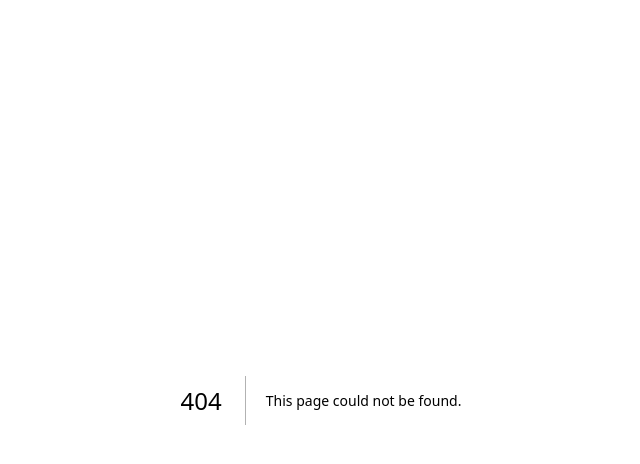
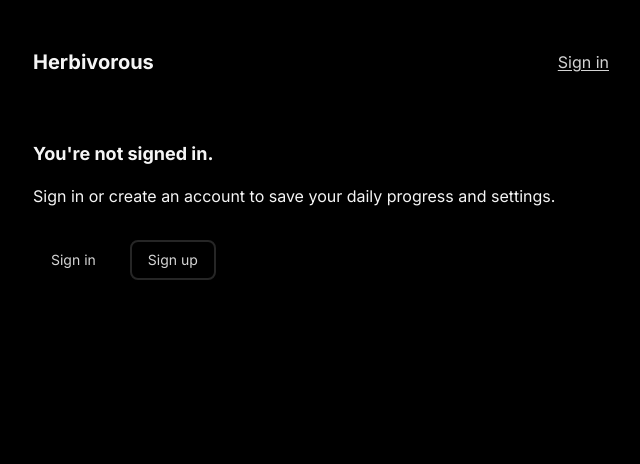
Before and after one commit to fvrests/herbivorous, a Next.js app: page /signin in a window 1280 px wide. Before the commit this address had no page. Shown: the top 464 px of the page, without its empty margins (319-959 px from the left). Built offline with nearby package versions, Linux system fonts and the light colour scheme; no server answers.

Commit message:
wip: add sign in / sign up page

```diff
--- a/package.json
+++ b/package.json
@@ -10,6 +10,7 @@
   },
   "dependencies": {
     "@headlessui/react": "^1.7.17",
+    "firebase": "^10.6.0",
     "next": "14.0.1",
     "react": "^18",
     "react-dom": "^18",
--- /dev/null
+++ b/src/app/firebase.ts
@@ -0,0 +1,112 @@
+import { useState, useEffect } from "react";
+import { initializeApp } from "firebase/app";
+import {
+  getAuth,
+  onAuthStateChanged,
+  createUserWithEmailAndPassword,
+  signInWithEmailAndPassword,
+  signOut as authSignOut,
+  updateProfile,
+} from "firebase/auth";
+
+interface User {
+  displayName: string | null;
+  email: string | null;
+  photoURL: string | null;
+  uid: string;
+}
+
+const firebaseConfig = {
+  apiKey: "AIzaSyD2r87jGEYm8RkZ8Y34zjnok8v8MPoGbqY",
+  authDomain: "herbivorous-3d7a0.firebaseapp.com",
+  projectId: "herbivorous-3d7a0",
+  storageBucket: "herbivorous-3d7a0.appspot.com",
+  messagingSenderId: "977906861353",
+  appId: "1:977906861353:web:fecbf97312e8f13c192338",
+};
+
+const app = initializeApp(firebaseConfig);
+export const auth = getAuth(app);
+
+export const useFirebaseAuth = () => {
+  const [user, setUser] = useState<User | null>(null);
+
+  // useEffect with no dependencies: run on component mount
+  // info: https://react.dev/reference/react/useEffect
+  useEffect(() => {
+    const unsubscribe = onAuthStateChanged(auth, (userData) => {
+      if (userData) {
+        setUser({
+          displayName: userData.displayName,
+          email: userData.email,
+          photoURL: userData.photoURL,
+          uid: userData.uid,
+        });
+      } else {
+        setUser(null);
+        // could redirect to login here
+        // or nextjs route guards
+      }
+    });
+    // cleanup code on unmount
+    return () => {
+      unsubscribe();
+    };
+  }, []);
+
+  return user;
+};
+
+export const signUp = (email: string, password: string) => {
+  createUserWithEmailAndPassword(auth, email, password)
+    .then((userCredential) => {
+      // Signed up
+      console.log("user signed up", userCredential.user);
+    })
+    .catch((error) => {
+      console.log("error signing up - code:", error.code);
+      console.log("error signing up - message:", error.message);
+    });
+};
+
+export const signIn = (email: string, password: string) => {
+  console.log("attempting signin");
+  signInWithEmailAndPassword(auth, email, password)
+    .then((userCredential) => {
+      // Signed in
+      console.log("signed in", userCredential.user);
+    })
+    .catch((error) => {
+      console.log("error signing in -- code:", error.code);
+      console.log("error signing in -- message:", error.message);
+    });
+};
+
+export const signOut = () => {
+  authSignOut(auth)
+    .then(() => {
+      // Signed out
+      console.log("signed out");
+    })
+    .catch((error) => {
+      console.log("error signing out");
+    });
+};
+
+export const updateUser = (displayName: string, photoURL: string) => {
+  if (auth.currentUser) {
+    updateProfile(auth.currentUser, {
+      ...auth.currentUser,
+      displayName: displayName || auth.currentUser.displayName,
+      photoURL: photoURL || auth.currentUser.photoURL,
+    })
+      .then(() => {
+        console.log("profile updated");
+      })
+      .catch((error) => {
+        console.log("error updating user profile");
+      });
+  } else {
+    console.log("couldn't update user profile (no user found)");
+  }
+};
--- a/src/app/layout.tsx
+++ b/src/app/layout.tsx
@@ -1,22 +1,28 @@
-import type { Metadata } from 'next'
-import { Inter } from 'next/font/google'
-import './globals.css'
+import type { Metadata } from "next";
+import { Inter } from "next/font/google";
+import "./globals.css";
+import Nav from "../components/Nav";
 
-const inter = Inter({ subsets: ['latin'] })
+const inter = Inter({ subsets: ["latin"] });
 
 export const metadata: Metadata = {
-  title: 'Create Next App',
-  description: 'Generated by create next app',
-}
+  title: "Create Next App",
+  description: "Generated by create next app",
+};
 
 export default function RootLayout({
   children,
 }: {
-  children: React.ReactNode
+  children: React.ReactNode;
 }) {
   return (
     <html lang="en">
-      <body className={inter.className}>{children}</body>
+      <body
+        className={`${inter.className} flex min-h-screen flex-col p-12 max-w-2xl mx-auto`}
+      >
+        <Nav />
+        <main>{children}</main>
+      </body>
     </html>
-  )
+  );
 }
--- a/src/app/page.tsx
+++ b/src/app/page.tsx
@@ -5,13 +5,12 @@ import NeedsItem from "../components/NeedsItem";
 
 export default function Home() {
   return (
-    <main className="flex min-h-screen flex-col p-12 max-w-2xl mx-auto">
-      <h1 className="font-bold text-xl mb-8">Herbivorous</h1>
+    <>
       {needs.map((need) => (
         <div className="mb-8" key={need.name}>
           <NeedsItem need={need} />
         </div>
       ))}
-    </main>
+    </>
   );
 }
--- /dev/null
+++ b/src/app/signin/page.tsx
@@ -0,0 +1,114 @@
+"use client";
+
+import { useState } from "react";
+import {
+  useFirebaseAuth,
+  signUp,
+  signIn,
+  signOut,
+  updateUser,
+} from "../firebase";
+import Button from "../../components/Button";
+
+export default function SignIn() {
+  let user = useFirebaseAuth();
+
+  const [formData, setFormData] = useState<{
+    displayName: string;
+    photoURL: string;
+  }>({
+    displayName: user?.displayName || "",
+    photoURL: user?.photoURL || "",
+  });
+
+  const handleSubmit = (event) => {
+    event.preventDefault();
+    updateUser(formData.displayName, formData.photoURL);
+  };
+
+  return (
+    <>
+      {/* todo: add form for username and password on sign-up*/}
+      {!user && (
+        <>
+          <h2 className="font-bold text-lg mb-4">You're not signed in.</h2>
+          <p className="mb-8">
+            Sign in or create an account to save your daily progress and
+            settings.
+          </p>
+          <div className="flex flex-row gap-4">
+            <Button
+              onClick={() =>
+                signIn("tasks_issuer.0w@icloud.com", "testherbivorous")
+              }
+              secondary={true}
+            >
+              Sign in
+            </Button>
+            <Button
+              onClick={() =>
+                signUp("tasks_issuer.0w@icloud.com", "testherbivorous")
+              }
+            >
+              Sign up
+            </Button>
+          </div>
+        </>
+      )}
+      {user && (
+        <>
+          <div className="flex flex-col items-center mb-16">
+            {user?.photoURL && (
+              <img
+                src={user.photoURL}
+                alt={`profile image for ${user.displayName}`}
+                className="rounded-full w-20 h-20 mb-4 object-cover shadow-inner"
+              />
+            )}
+            <h2 className="font-bold text-lg">{user?.displayName}</h2>
+          </div>
+
+          <form
+            className="flex flex-col max-w-full gap-2 mb-16"
+            onSubmit={(event) => handleSubmit(event)}
+          >
+            <label className="w-full mb-4">
+              <h3 className="font-bold text-sm mb-2">Display name</h3>
+              <input
+                className="w-full bg-b-low text-f-high text-sm p-2 border-2 border-b-high rounded-lg hover:border-f-low focus:border-f-low"
+                type="text"
+                placeholder={user?.displayName || ""}
+                value={formData.displayName}
+                onChange={(e) =>
+                  setFormData({ ...formData, displayName: e.target.value })
+                }
+              ></input>
+            </label>
+            <label className="w-full mb-4">
+              <h3 className="font-bold text-sm mb-2">Profile image (url)</h3>
+              <input
+                className="w-full bg-b-low text-f-high text-sm p-2 border-2 border-b-high rounded-lg hover:border-f-low focus:border-f-low truncate"
+                type="text"
+                placeholder={user?.photoURL || ""}
+                value={formData.photoURL}
+                onChange={(e) =>
+                  setFormData({ ...formData, photoURL: e.target.value })
+                }
+              ></input>
+            </label>
+            <Button
+              type="submit"
+              disabled={
+                user.displayName === formData.displayName &&
+                user.photoURL === formData.photoURL
+              }
+            >
+              Save changes
+            </Button>
+          </form>
+          <Button onClick={() => signOut()}>Sign out</Button>
+        </>
+      )}
+    </>
+  );
+}
--- a/src/components/Button.tsx
+++ b/src/components/Button.tsx
@@ -2,23 +2,29 @@ interface Props {
   children?: any;
   classes?: string;
   secondary?: boolean;
-  onClick: () => void;
+  type?: "button" | "submit" | "reset" | undefined;
+  disabled?: boolean;
+  onClick?: () => void;
 }
 
 export default function Button({
   children,
   onClick,
   classes,
+  type,
+  disabled,
   secondary,
 }: Props) {
   return (
     <button
-      className={`rounded-lg h-10 text-f-med hover:text-f-high px-4 shadow-md focus:outline-none border-2 focus-visible:border-indigo-400 focus-visible:ring-2 focus-visible:ring-indigo-300 text-xs sm:text-sm flex items-center justify-center ${classes} ${
+      className={`rounded-lg h-10 text-f-med hover:text-f-high px-4 shadow-md focus:outline-none border-2 focus-visible:border-indigo-400 disabled:opacity-50 focus-visible:ring-2 focus-visible:ring-indigo-300 text-xs sm:text-sm flex items-center justify-center ${classes} ${
         secondary
           ? "border-transparent hover:underline underline-offset-2"
           : "border-b-high hover:border-f-med"
-      }`}
-      onClick={() => onClick()}
+      } `}
+      onClick={() => onClick && onClick()}
+      type={type}
+      disabled={disabled}
     >
       {children}
     </button>
--- /dev/null
+++ b/src/components/Link.tsx
@@ -0,0 +1,20 @@
+import NextLink from "next/link";
+
+interface Props {
+  href: string;
+  children: any;
+}
+
+export default function Link({ href, children }: Props) {
+  const isExternal = href.startsWith("http");
+  const CustomTag = isExternal ? "a" : NextLink;
+  return (
+    <CustomTag
+      href={href}
+      rel={isExternal ? "external" : undefined}
+      className="underline underline-offset-2 text-f-med hover:text-f-high"
+    >
+      {children}
+    </CustomTag>
+  );
+}
--- /dev/null
+++ b/src/components/Nav.tsx
@@ -0,0 +1,18 @@
+"use client";
+import { useFirebaseAuth } from "../app/firebase";
+
+import Link from "./Link";
+
+export default function Nav() {
+  let user = useFirebaseAuth();
+  return (
+    <nav className="flex items-center justify-between mb-16">
+      <a href="/">
+        <h1 className="font-bold text-xl">Herbivorous</h1>
+      </a>
+      <Link href="/signin">
+        {user?.displayName ? user?.displayName : "Sign in"}
+      </Link>
+    </nav>
+  );
+}
--- a/src/components/ProgressBar.tsx
+++ b/src/components/ProgressBar.tsx
@@ -40,6 +40,7 @@ export default function ProgressBar({
               left: `${((i + 1) / need.goal) * 100}%`,
               opacity: `${progress < i + 1 ? 1 : 0}`,
             }}
+            key={i}
           ></span>
         ))}
         {children}
```
Also changed, not shown: 1 other file (tests, documents, lock files or other folders).
